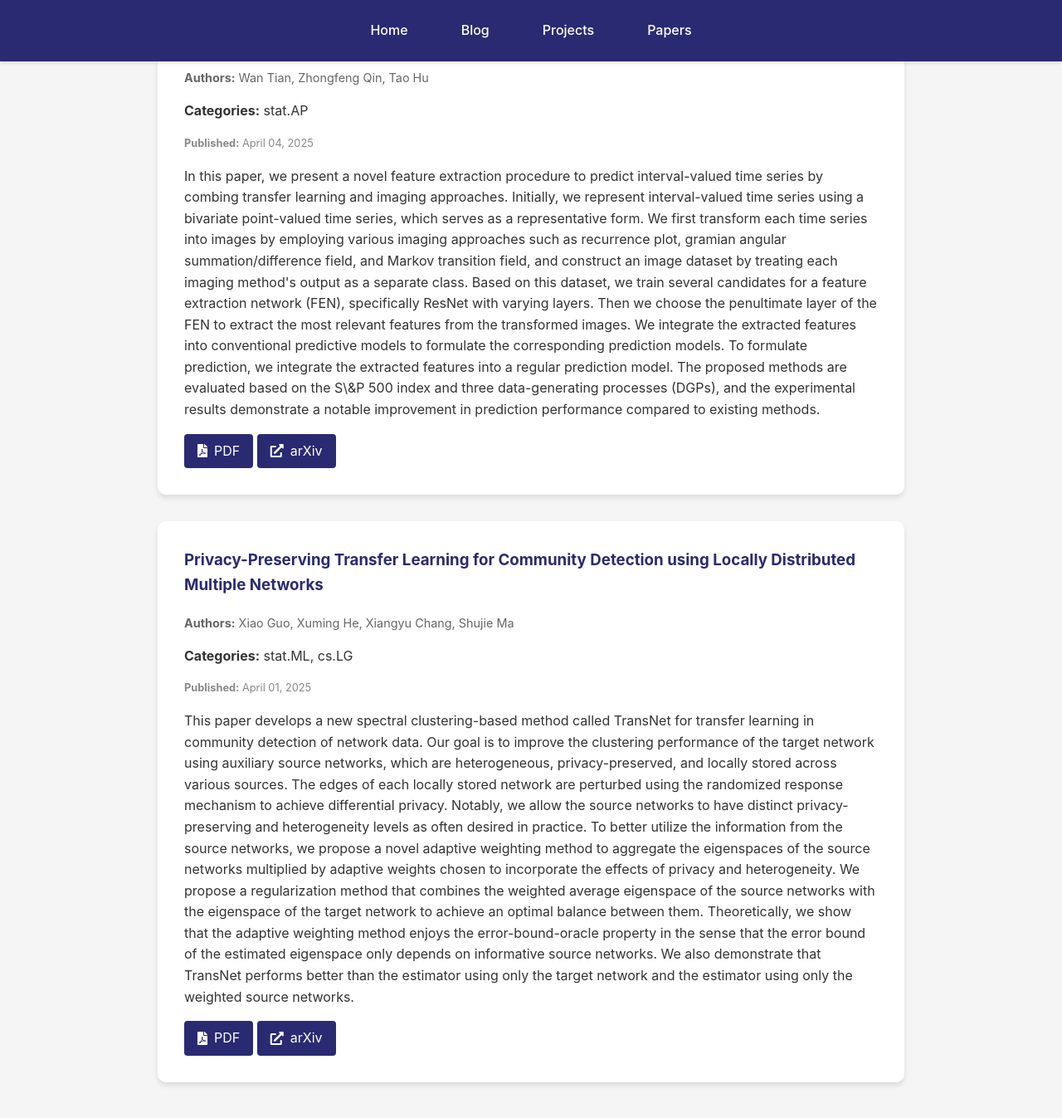
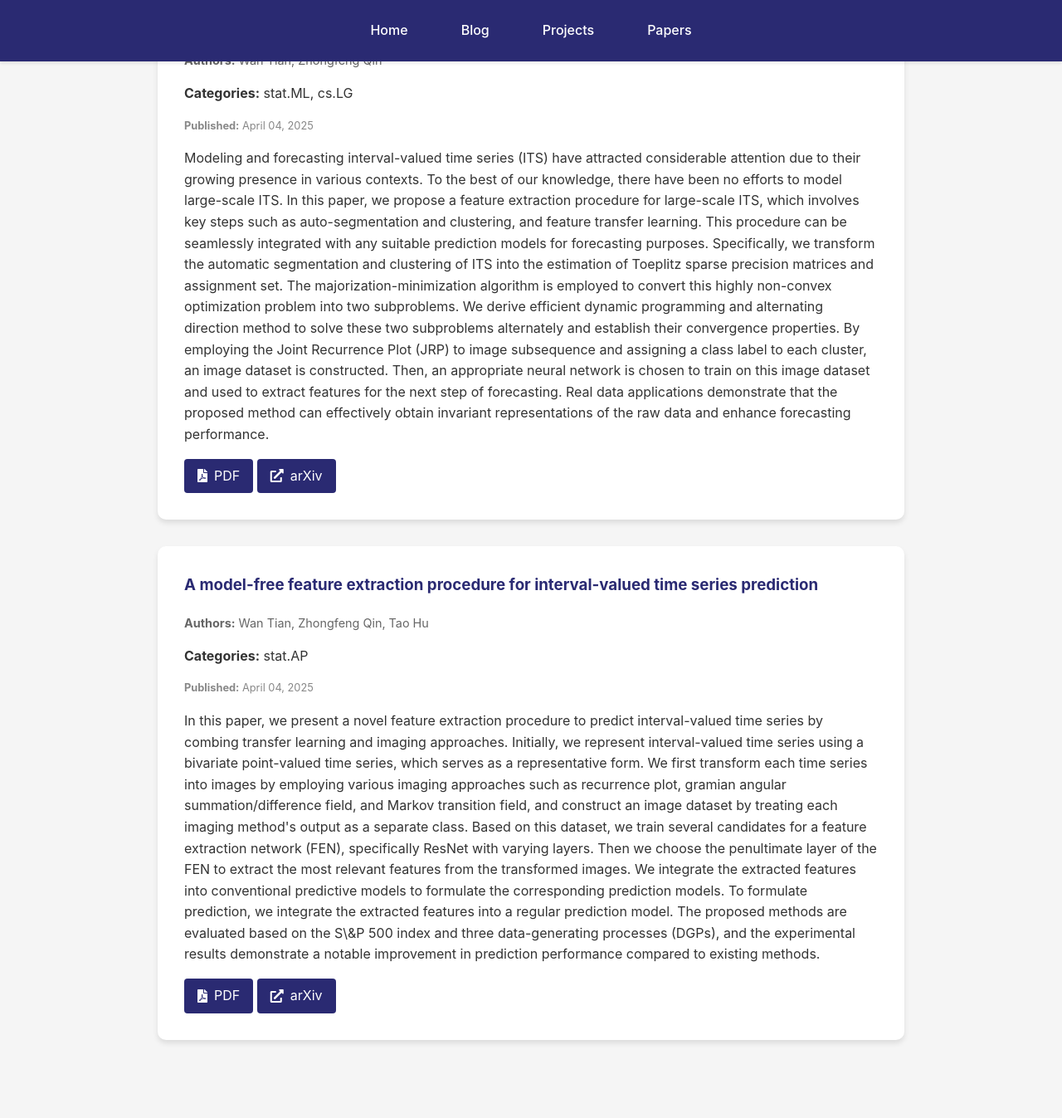
Before and after one commit to kyZhan2002/mypage, a Jekyll site: the page built from papers/index.html, in a window 1280 px wide and 1400 px high, scrolled down 2518 px. Shown: the top 1347 px of the window at 83% size. Built offline with Jekyll 4.4.1, drawn with Linux system fonts in a browser that asks for light colours; some of the changed text lies outside the part shown.

Commit message:
Update arXiv papers

```diff
--- a/_data/arxiv_cache.json
+++ b/_data/arxiv_cache.json
@@ -1,6 +1,21 @@
 {
-  "timestamp": 1744766513,
+  "timestamp": 1744852852,
   "papers": [
+    {
+      "title": "Rank-based transfer learning for high-dimensional survival data with\n  application to sepsis data",
+      "authors": [
+        "Nan Qiao",
+        "Haowei Jiang",
+        "Cunjie Lin"
+      ],
+      "abstract": "Sepsis remains a critical challenge due to its high mortality and complex\nprognosis. To address data limitations in studying MSSA sepsis, we extend\nexisting transfer learning frameworks to accommodate transformation models for\nhigh-dimensional survival data. Specifically, we construct a measurement index\nbased on C-index for intelligently identifying the helpful source datasets, and\nthe target model performance is improved by leveraging information from the\nidentified source datasets via performing the transfer step and debiasing step.\nWe further provide an algorithm to construct confidence intervals for each\ncoefficient component. Another significant development is that statistical\nproperties are rigorously established, including $\\ell_1/\\ell_2$-estimation\nerror bounds of the transfer learning algorithm, detection consistency property\nof the transferable source detection algorithm and asymptotic theories for the\nconfidence interval construction. Extensive simulations and analysis of\nMIMIC-IV sepsis data demonstrate the estimation and prediction accuracy, and\npractical advantages of our approach, providing significant improvements in\nsurvival estimates for MSSA sepsis patients.",
+      "published": "April 15, 2025",
+      "categories": [
+        "stat.AP"
+      ],
+      "pdf_link": "http://arxiv.org/pdf/2504.11270v1",
+      "arxiv_url": "http://arxiv.org/abs/2504.11270v1"
+    },
     {
       "title": "Conditional Data Synthesis Augmentation",
       "authors": [
@@ -60,23 +75,6 @@
       ],
       "pdf_link": "http://arxiv.org/pdf/2504.03310v1",
       "arxiv_url": "http://arxiv.org/abs/2504.03310v1"
-    },
-    {
-      "title": "Privacy-Preserving Transfer Learning for Community Detection using\n  Locally Distributed Multiple Networks",
-      "authors": [
-        "Xiao Guo",
-        "Xuming He",
-        "Xiangyu Chang",
-        "Shujie Ma"
-      ],
-      "abstract": "This paper develops a new spectral clustering-based method called TransNet\nfor transfer learning in community detection of network data. Our goal is to\nimprove the clustering performance of the target network using auxiliary source\nnetworks, which are heterogeneous, privacy-preserved, and locally stored across\nvarious sources. The edges of each locally stored network are perturbed using\nthe randomized response mechanism to achieve differential privacy. Notably, we\nallow the source networks to have distinct privacy-preserving and heterogeneity\nlevels as often desired in practice. To better utilize the information from the\nsource networks, we propose a novel adaptive weighting method to aggregate the\neigenspaces of the source networks multiplied by adaptive weights chosen to\nincorporate the effects of privacy and heterogeneity. We propose a\nregularization method that combines the weighted average eigenspace of the\nsource networks with the eigenspace of the target network to achieve an optimal\nbalance between them. Theoretically, we show that the adaptive weighting method\nenjoys the error-bound-oracle property in the sense that the error bound of the\nestimated eigenspace only depends on informative source networks. We also\ndemonstrate that TransNet performs better than the estimator using only the\ntarget network and the estimator using only the weighted source networks.",
-      "published": "April 01, 2025",
-      "categories": [
-        "stat.ML",
-        "cs.LG"
-      ],
-      "pdf_link": "http://arxiv.org/pdf/2504.00890v1",
-      "arxiv_url": "http://arxiv.org/abs/2504.00890v1"
     }
   ]
 }
```
